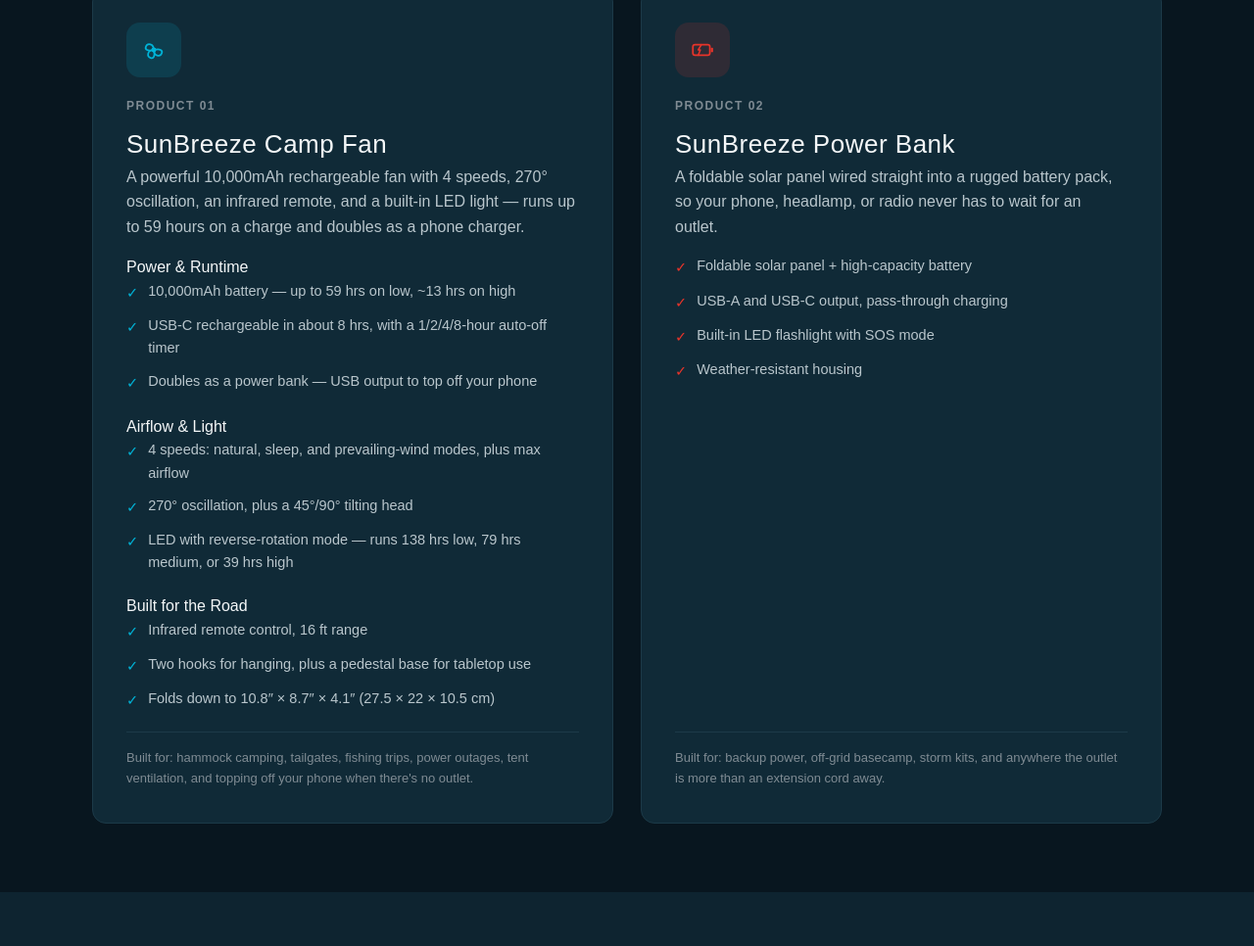
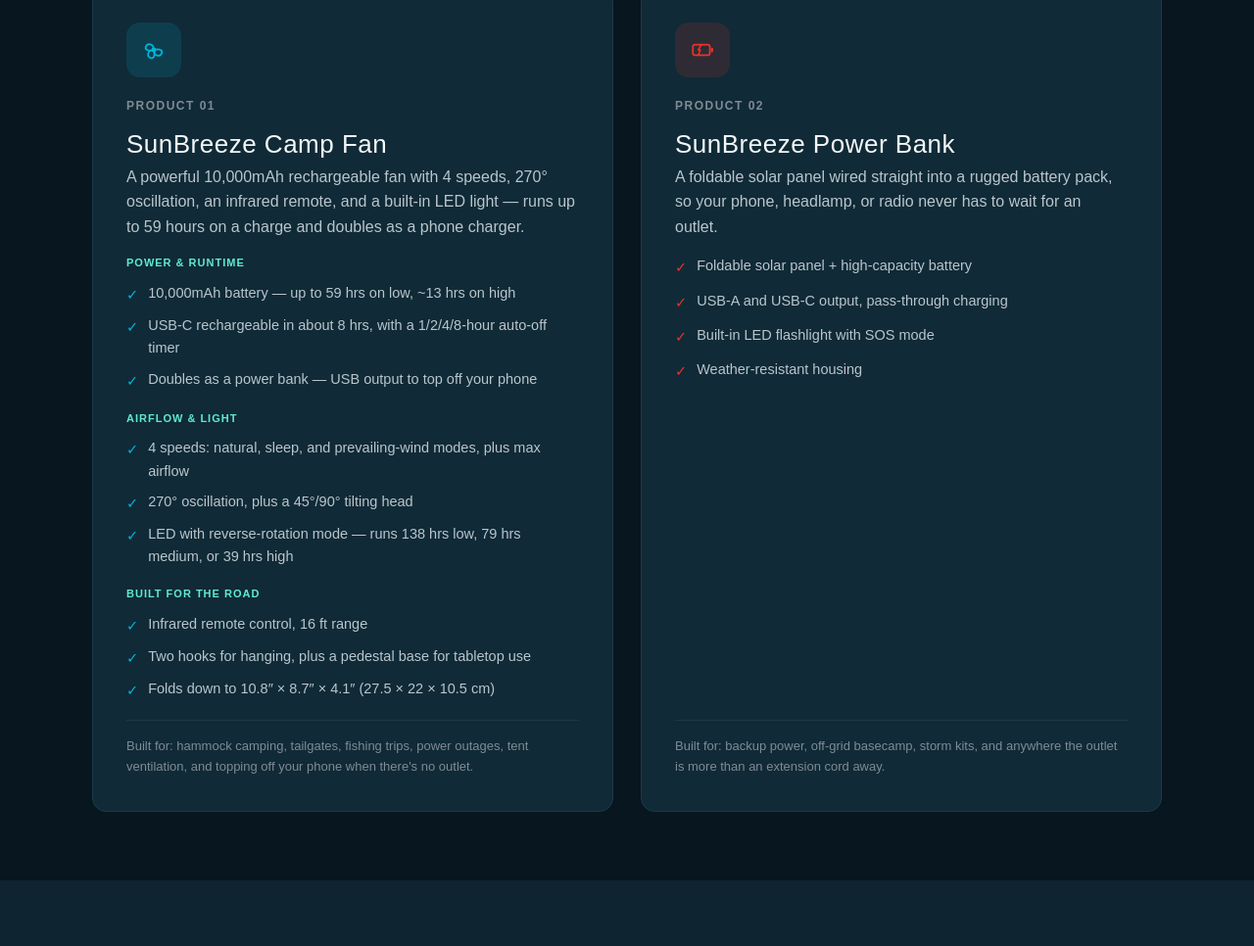
Before and after one commit to monk24215/sunbreeze-power, a website: page public/index.html in a window 1280 px wide. Shown: the part 1154-2120 px from the top of the page at 98% size. Drawn offline with Linux system fonts and the light colour scheme; a web font is replaced by a local one.

Commit message:
Add grouped-spec-list styling: labeled clusters with tighter spacing for easier scanning

```diff
--- a/public/style.css
+++ b/public/style.css
@@ -313,6 +313,23 @@
 }
 .product-card li .chk { color: var(--cyan); flex: none; margin-top: 2px; }
 .product-card.red-theme li .chk { color: var(--red); }
+
+/* Grouping a long spec list into short, labeled clusters reads faster than one flat
+   run of checkmarks &mdash; three items per group is a glance, not a chore. */
+.spec-group { margin-bottom: 18px; }
+.spec-group:last-of-type { margin-bottom: 20px; }
+.spec-group-label {
+  font-size: 11px;
+  font-weight: 700;
+  text-transform: uppercase;
+  letter-spacing: 1px;
+  color: var(--cyan-soft);
+  margin-bottom: 10px;
+}
+.product-card.red-theme .spec-group-label { color: var(--red); }
+.spec-group ul { margin-bottom: 0; }
+.spec-group li { margin-bottom: 8px; }
+.spec-group li:last-child { margin-bottom: 0; }
 .product-use {
   margin-top: auto;
   padding-top: 16px;
```
